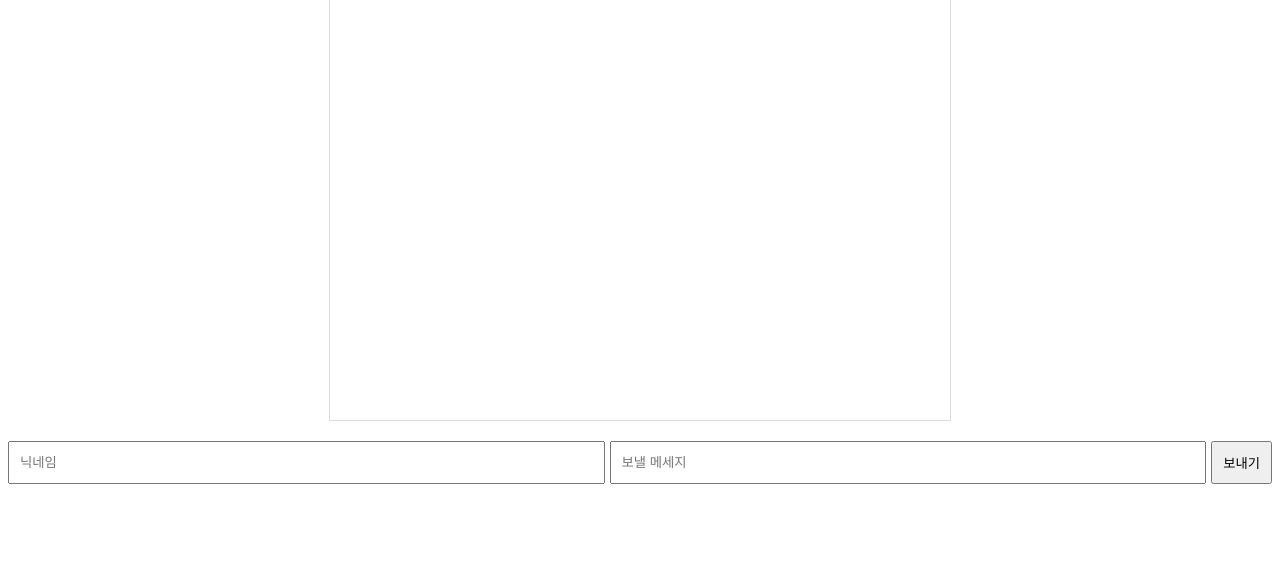
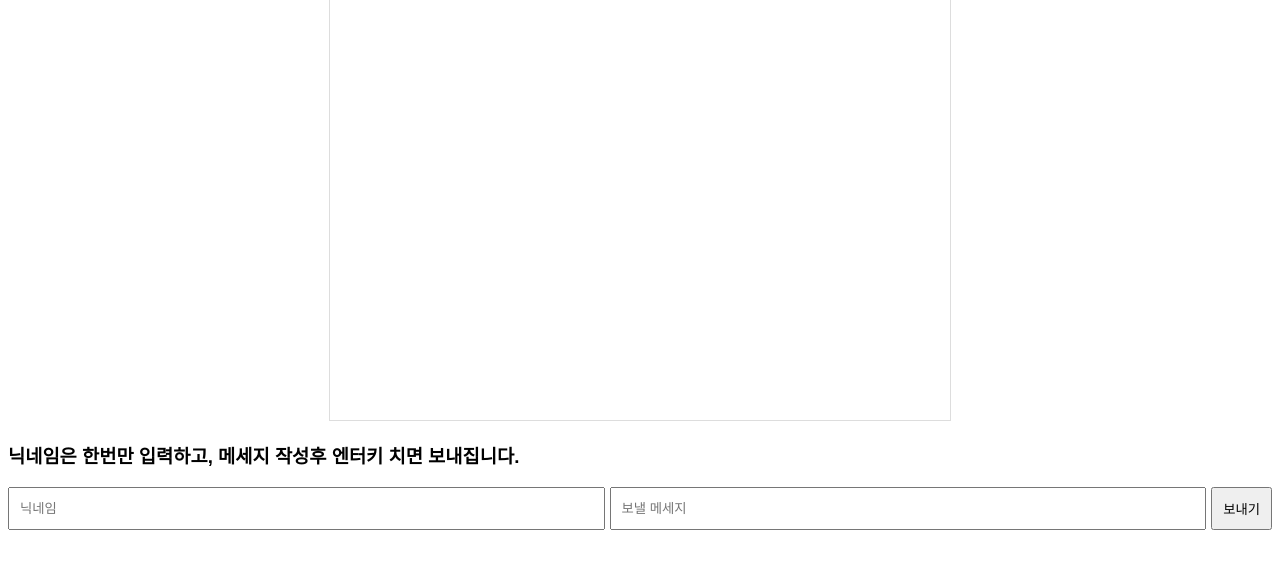
Before and after one commit to sang416/chatweb, a Flask app: page / in a window 1280 px wide. Shown: the part 90-659 px from the top of the page. Run offline with Flask 3, Linux system fonts and the light colour scheme; some libraries are stand-ins or nearby versions.

Commit message:
Update index.html

```diff
--- a/templates/index.html
+++ b/templates/index.html
@@ -10,6 +10,7 @@
 <body>
     <h1 style="text-align: center;">웹 채 팅</h1>
     <div id="chat"></div>
+    <div><h3>닉네임은 한번만 입력하고, 메세지 작성후 엔터키 치면 보내집니다.</h3></div>
     <div id="message-box">
         <input type="text" id="nickname" placeholder="닉네임" required />
         <input type="text" id="message" placeholder="보낼 메세지" required />
```
